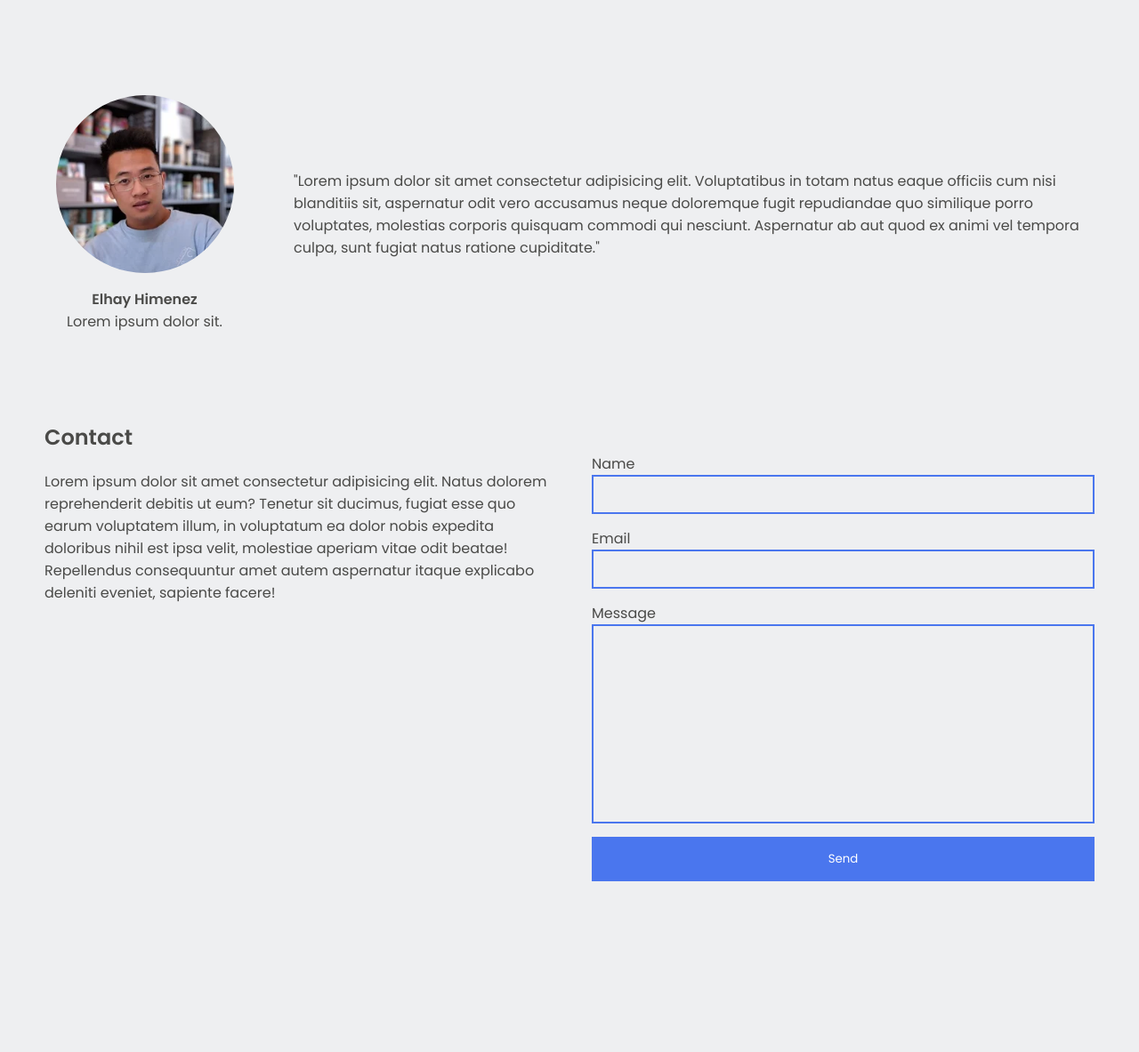
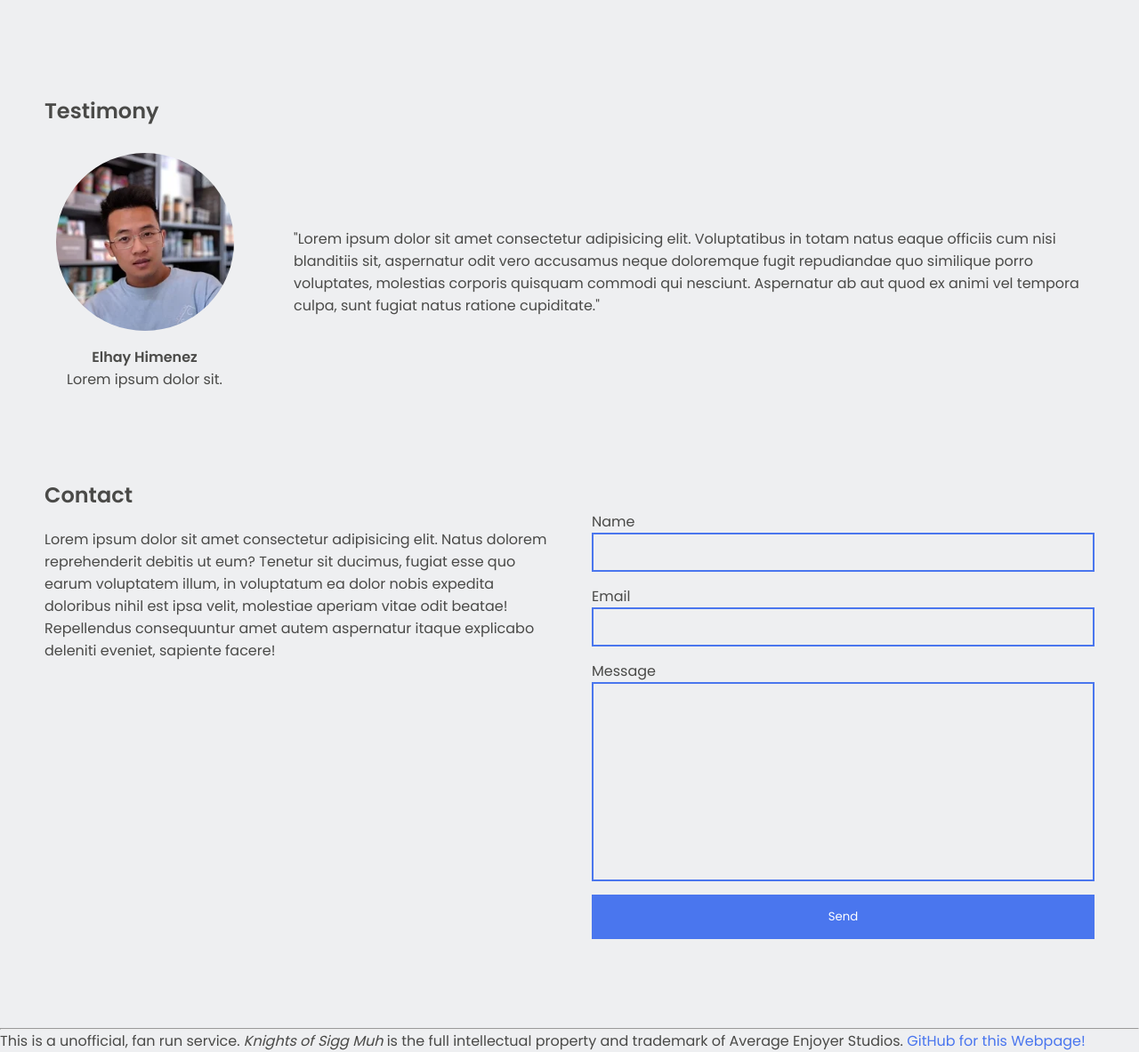
Before and after one commit to jimenezeljay/Portfolio-Webpage---V2, a plain HTML site: page index.html in a window 1280 px wide. Shown: the part 660-1843 px from the top of the page at 89% size. Before the commit the page ends 1751 px from the top, so only its background shows below. Drawn offline with Linux system fonts and the light colour scheme.

Commit message:
add stick implementation for header and footer section

```diff
--- a/index.html
+++ b/index.html
@@ -50,7 +50,7 @@
         <!--section 1: hero-->
         <section class="hero-section">
             <div class="text">
-                <h2>Hi, I'm Eljay 👋</h2>
+                <h2>Hi, I'm Eljay👋</h2>
                 <p>Lorem ipsum dolor sit amet consectetur adipisicing elit.
                     Ut rem ipsam officia eius mollitia voluptatem incidunt
                     accusantium placeat molestias inventore sit, eos quis
@@ -115,7 +115,7 @@
 
         <!--section 3: testimony-->
         <section id="testimony" class="testimony-section">
-
+            <h2>Testimony</h2>
             <div class="group">
                 <div class="person-details">
                     <img src="testimony-headshot.webp">
@@ -165,4 +165,11 @@
 
     </main>
 </body>
+
+<footer>
+    <hr>
+    <p>This is a unofficial, fan run service. <i>Knights of Sigg Muh</i> is the full intellectual property and trademark of Average Enjoyer Studios.
+        <a href="https://github.com/jimenezeljay/-CSC391-T02---HTML-Team-Page">GitHub for this Webpage!</a></p>
+</footer>
+
 </html>
--- a/styles.css
+++ b/styles.css
@@ -34,6 +34,9 @@ nav {
     display : flex;
     justify-content: space-between;
     align-items: center;
+    /*sticky implementation*/
+    position: sticky;
+    top: 0;
 
     padding: 0 50px;
     height: 80px;
```
